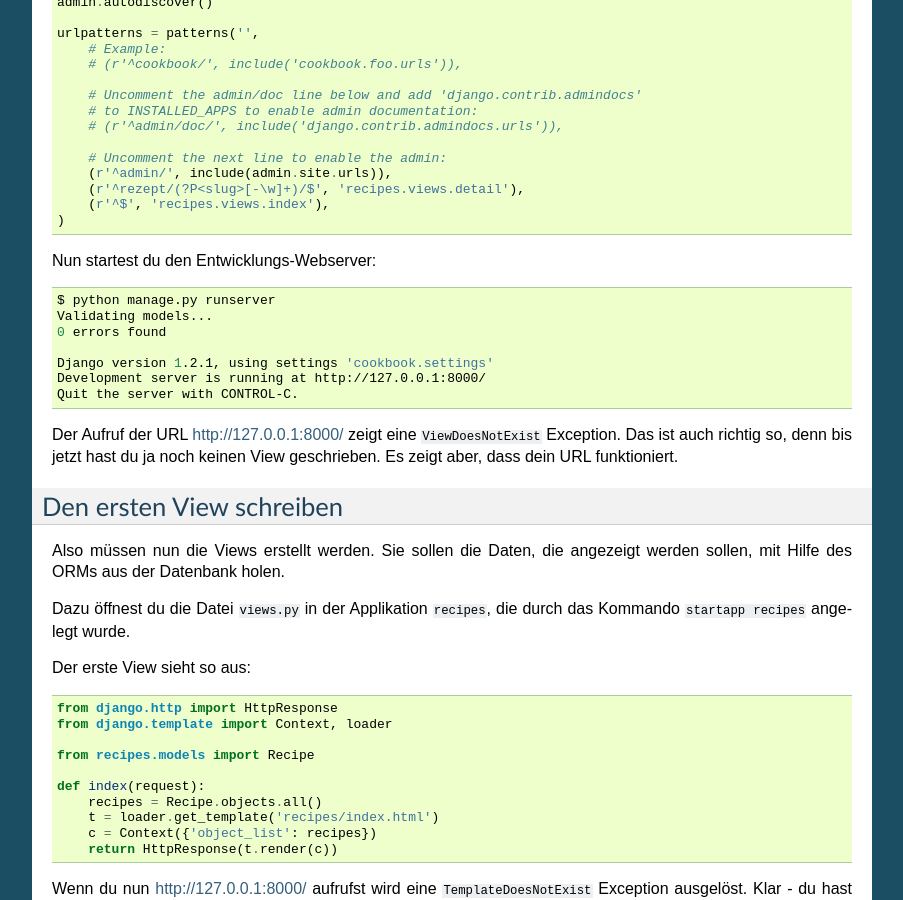
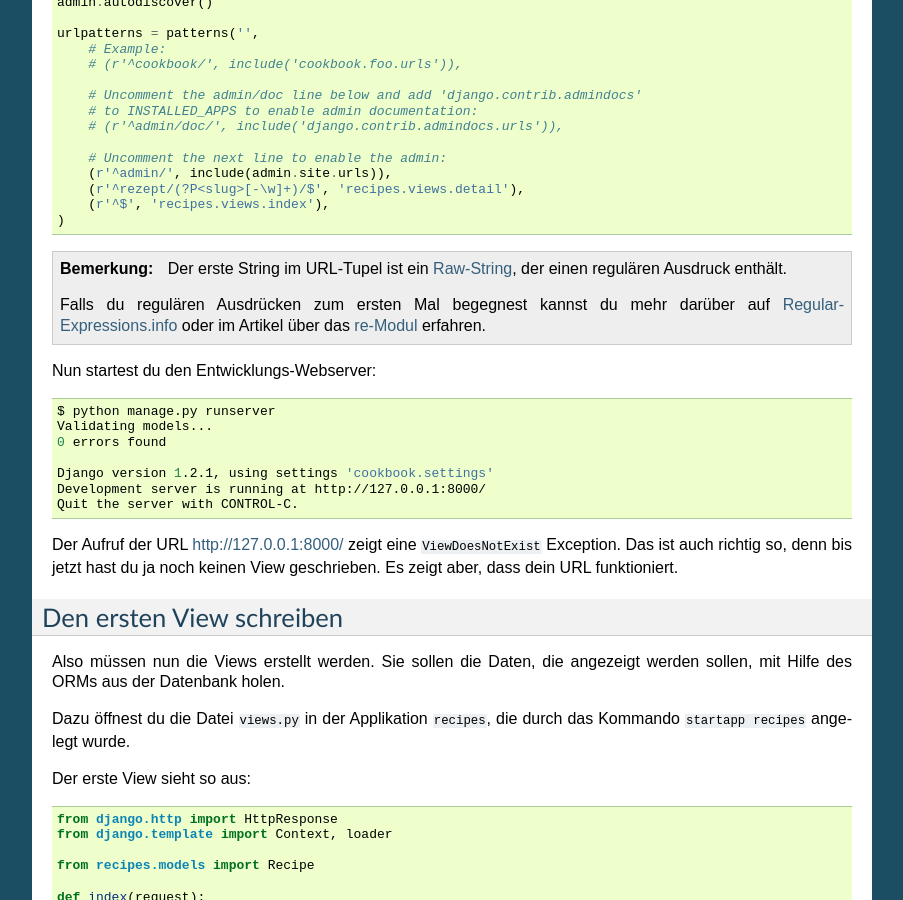
Before and after one commit to keimlink/django-workshop, a Sphinx documentation site: the page built from docs/erste_schritte/views_templates.rst, in a window 1280 px wide and 900 px high, scrolled down 569 px. Shown: the whole window, without its empty margins (198-1101 px from the left). Built offline with Sphinx 7.4.7, drawn with Linux system fonts in a browser that asks for light colours.

Commit message:
Hinweis auf reguläre Ausdrücke im URL-Tupel eingefügt.

```diff
--- a/docs/erste_schritte/views_templates.rst
+++ b/docs/erste_schritte/views_templates.rst
@@ -40,6 +40,12 @@ Die Datei ``urls.py`` sieht danach so aus::
         (r'^rezept/(?P<slug>[-\w]+)/$', 'recipes.views.detail'),
         (r'^$', 'recipes.views.index'),
     )
+
+..  note::
+
+    Der erste String im URL-Tupel ist ein `Raw-String <http://docs.python.org/reference/lexical_analysis.html#string-literals>`_, der einen regulären Ausdruck enthält.
+
+    Falls du regulären Ausdrücken zum ersten Mal begegnest kannst du mehr darüber auf `Regular-Expressions.info <http://www.regular-expressions.info/>`_ oder im Artikel über das `re-Modul <http://www.doughellmann.com/PyMOTW/re/>`_ erfahren.
 
 Nun startest du den Entwicklungs-Webserver:
 
```
